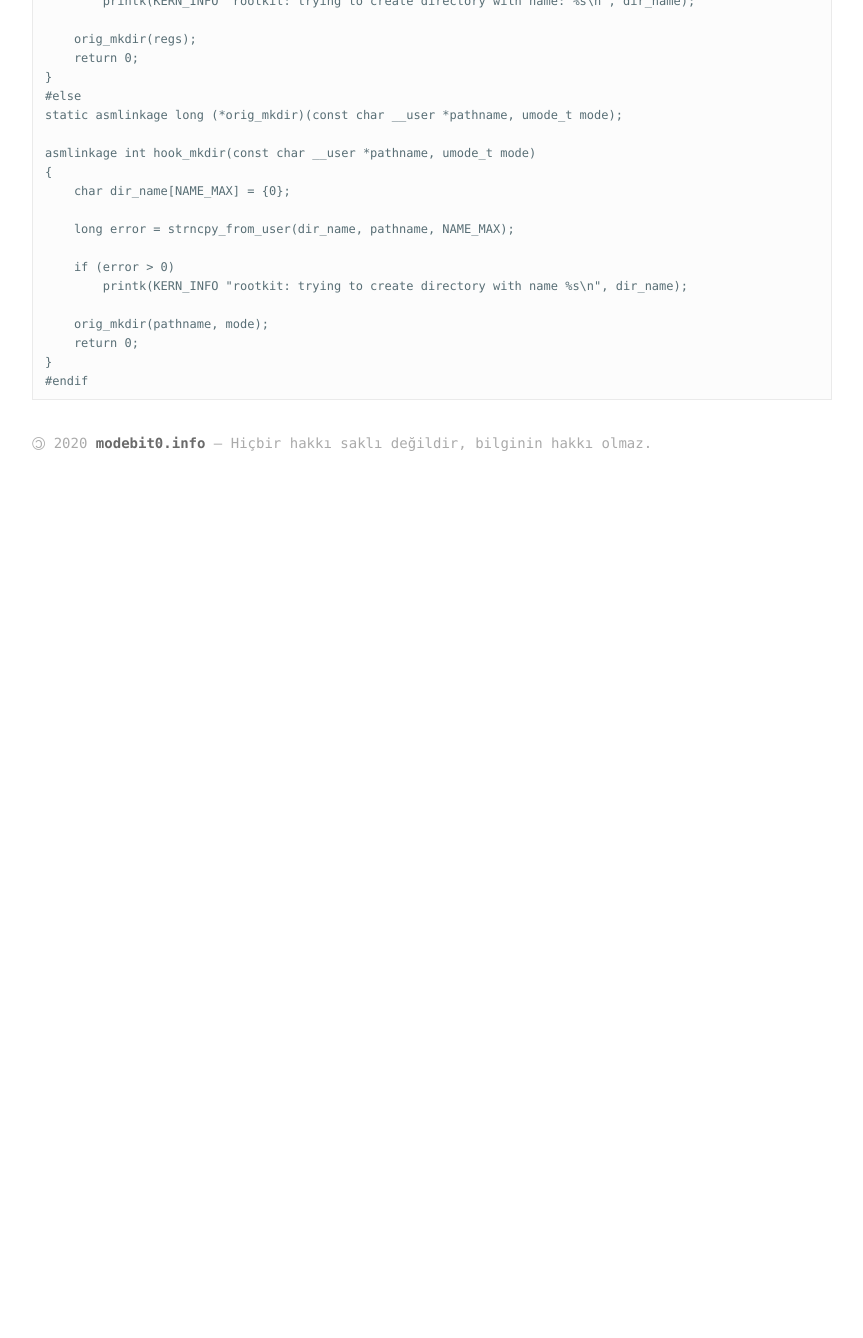
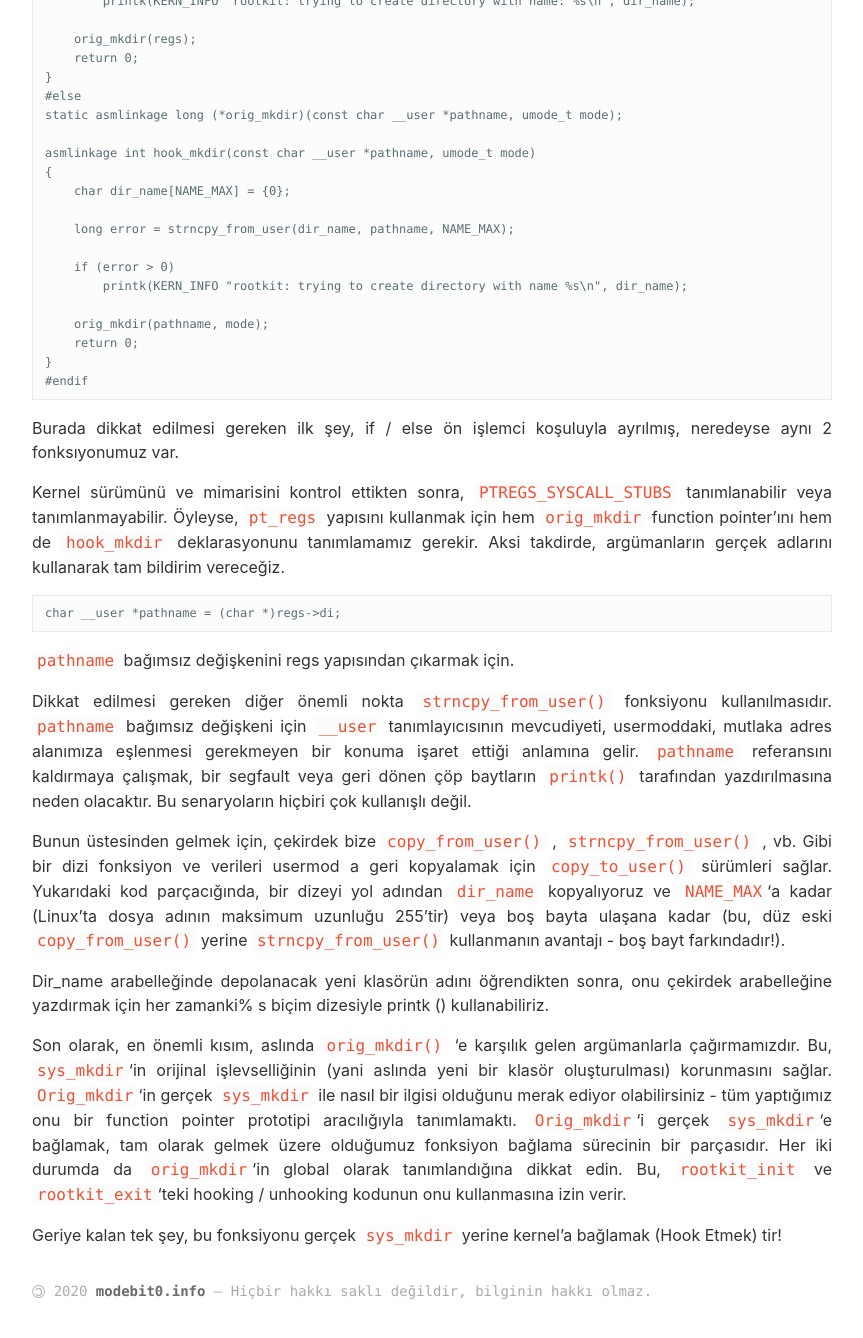
Before and after one commit to onkagitci/onkagitci, a Jekyll site: the page built from _posts/2020-12-24-Linux-Kernel-Rootkit-Development-Handbook-(Part 1).md, in a window 1280 px wide and 1400 px high, scrolled down 7155 px. Shown: the top 1338 px of the window, without its empty margins (8-871 px from the left). Built offline with Jekyll 4.4.1, drawn with Linux system fonts in a browser that asks for light colours; before the commit the page ends 7785 px from its top, so only the background shows below that.

Commit message:
Update 2020-12-24-Linux-Kernel-Rootkit-Development-Handbook-(Part 1).md

````diff
--- a/_posts/2020-12-24-Linux-Kernel-Rootkit-Development-Handbook-(Part 1).md
+++ b/_posts/2020-12-24-Linux-Kernel-Rootkit-Development-Handbook-(Part 1).md
@@ -310,3 +310,24 @@ asmlinkage int hook_mkdir(const char __user *pathname, umode_t mode)
 }
 #endif
 ```
+
+Burada dikkat edilmesi gereken ilk şey, if / else ön işlemci koşuluyla ayrılmış, neredeyse aynı 2 fonksıyonumuz var.
+
+Kernel sürümünü ve mimarisini kontrol ettikten sonra, `PTREGS_SYSCALL_STUBS` tanımlanabilir veya tanımlanmayabilir. Öyleyse, `pt_regs` yapısını kullanmak için hem `orig_mkdir` function pointer'ını hem de `hook_mkdir` deklarasyonunu tanımlamamız gerekir. Aksi takdirde, argümanların gerçek adlarını kullanarak tam bildirim vereceğiz.
+
+```
+char __user *pathname = (char *)regs->di;
+```
+
+
+`pathname` bağımsız değişkenini regs yapısından çıkarmak için.
+
+Dikkat edilmesi gereken diğer önemli nokta `strncpy_from_user()` fonksiyonu kullanılmasıdır. `pathname` bağımsız değişkeni için `__user` tanımlayıcısının mevcudiyeti, usermoddaki, mutlaka adres alanımıza eşlenmesi gerekmeyen bir konuma işaret ettiği anlamına gelir. `pathname` referansını kaldırmaya çalışmak, bir segfault veya geri dönen çöp baytların `printk()` tarafından yazdırılmasına neden olacaktır. Bu senaryoların hiçbiri çok kullanışlı değil.
+
+Bunun üstesinden gelmek için, çekirdek bize `copy_from_user()` , `strncpy_from_user()` , vb. Gibi bir dizi fonksiyon ve verileri usermod a geri kopyalamak için `copy_to_user()` sürümleri sağlar. Yukarıdaki kod parçacığında, bir dizeyi yol adından `dir_name` kopyalıyoruz ve `NAME_MAX`'a kadar (Linux'ta dosya adının maksimum uzunluğu 255'tir) veya boş bayta ulaşana kadar (bu, düz eski `copy_from_user()` yerine `strncpy_from_user()` kullanmanın avantajı - boş bayt farkındadır!).
+
+Dir_name arabelleğinde depolanacak yeni klasörün adını öğrendikten sonra, onu çekirdek arabelleğine yazdırmak için her zamanki% s biçim dizesiyle printk () kullanabiliriz.
+
+Son olarak, en önemli kısım, aslında `orig_mkdir()` 'e karşılık gelen argümanlarla çağırmamızdır. Bu, `sys_mkdir`'in orijinal işlevselliğinin (yani aslında yeni bir klasör oluşturulması) korunmasını sağlar. `Orig_mkdir`'in gerçek `sys_mkdir` ile nasıl bir ilgisi olduğunu merak ediyor olabilirsiniz - tüm yaptığımız onu bir function pointer prototipi aracılığıyla tanımlamaktı. `Orig_mkdir`'i gerçek `sys_mkdir`'e bağlamak, tam olarak gelmek üzere olduğumuz fonksiyon bağlama sürecinin bir parçasıdır. Her iki durumda da `orig_mkdir`'in global olarak tanımlandığına dikkat edin. Bu, `rootkit_init` ve `rootkit_exit`'teki hooking / unhooking kodunun onu kullanmasına izin verir.
+
+Geriye kalan tek şey, bu fonksiyonu gerçek `sys_mkdir` yerine kernel'a bağlamak (Hook Etmek) tir!
````
